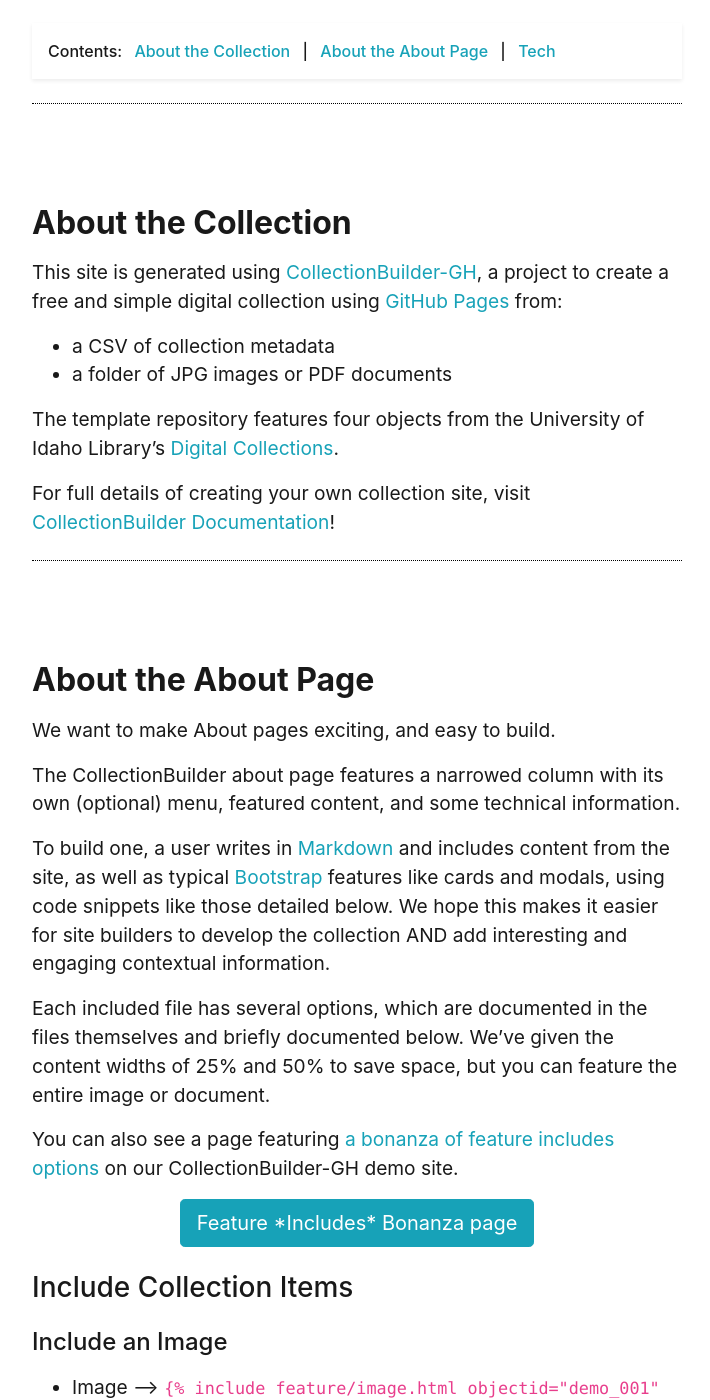
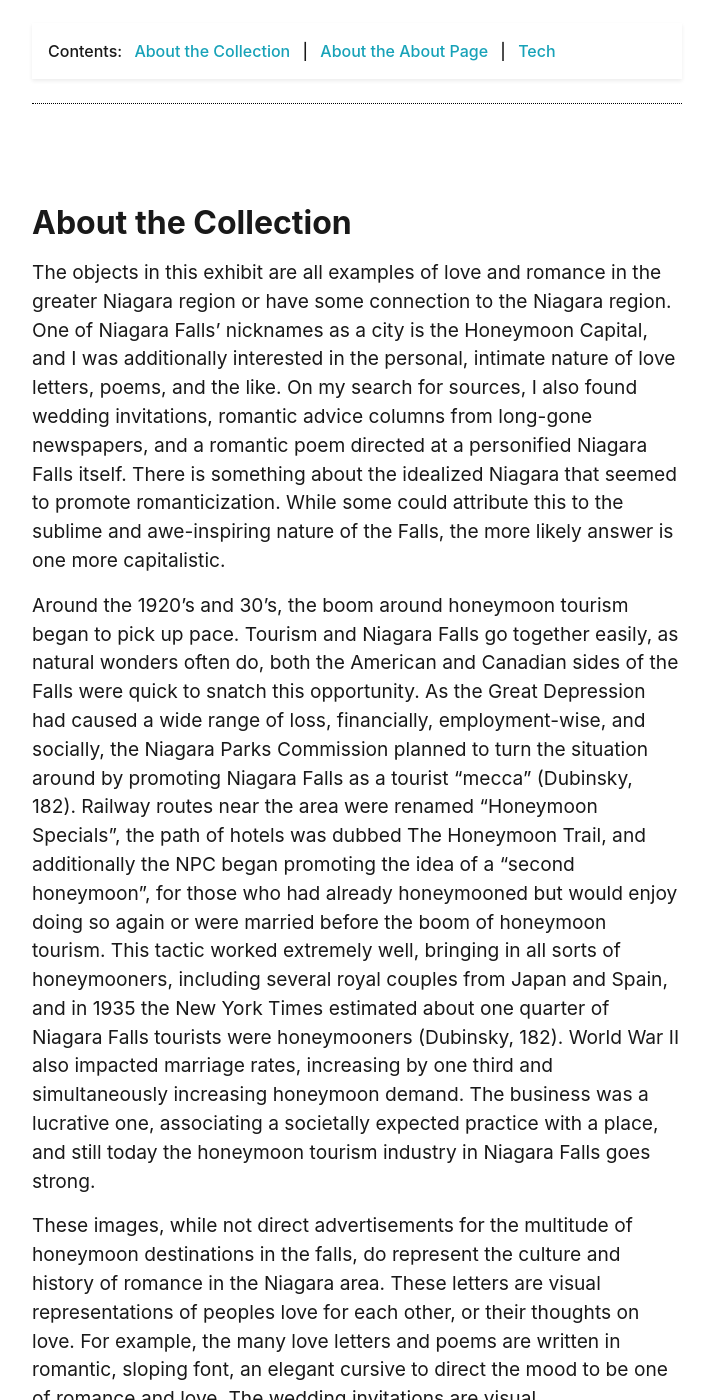
Before and after one commit to mmclean6/honeymooncapital, a Jekyll site: the page built from pages/about.md, in a window 1280 px wide and 1400 px high, scrolled down 469 px. Shown: the whole window, without its empty margins (283-993 px from the left). Built offline with Jekyll 4.4.1, drawn with Linux system fonts in a browser that asks for light colours; some of the changed text lies outside the part shown.

Commit message:
Update about.md

```diff
--- a/pages/about.md
+++ b/pages/about.md
@@ -14,14 +14,28 @@
 
 ## About the Collection
 
-This site is generated using [CollectionBuilder-GH](https://collectionbuilding.github.io/gh/), a project to create a free and simple digital collection using [GitHub Pages](https://pages.github.com/) from:
+The objects in this exhibit are all examples of love and romance in the greater Niagara region or have some connection to the Niagara region. One of Niagara Falls’ nicknames as a city is the Honeymoon Capital, and I was additionally interested in the personal, intimate nature of love letters, poems, and the like. On my search for sources, I also found wedding invitations, romantic advice columns from long-gone newspapers, and a romantic poem directed at a personified Niagara Falls itself. There is something about the idealized Niagara that seemed to promote romanticization. While some could attribute this to the sublime and awe-inspiring nature of the Falls, the more likely answer is one more capitalistic.
 
-- a CSV of collection metadata
-- a folder of JPG images or PDF documents
+Around the 1920’s and 30’s, the boom around honeymoon tourism began to pick up pace. Tourism and Niagara Falls go together easily, as natural wonders often do, both the American and Canadian sides of the Falls were quick to snatch this opportunity. As the Great Depression had caused a wide range of loss, financially, employment-wise, and socially, the Niagara Parks Commission planned to turn the situation around by promoting Niagara Falls as a tourist “mecca” (Dubinsky, 182). Railway routes near the area were renamed “Honeymoon Specials”, the path of hotels was dubbed The Honeymoon Trail, and additionally the NPC began promoting the idea of a “second honeymoon”, for those who had already honeymooned but would enjoy doing so again or were married before the boom of honeymoon tourism. This tactic worked extremely well, bringing in all sorts of honeymooners, including several royal couples from Japan and Spain, and in 1935 the New York Times estimated about one quarter of Niagara Falls tourists were honeymooners (Dubinsky, 182). World War II also impacted marriage rates, increasing by one third and simultaneously increasing honeymoon demand. The business was a lucrative one, associating a societally expected practice with a place, and still today the honeymoon tourism industry in Niagara Falls goes strong.
 
-The template repository features four objects from the University of Idaho Library's [Digital Collections](https://www.lib.uidaho.edu/digital).
+These images, while not direct advertisements for the multitude of honeymoon destinations in the falls, do represent the culture and history of romance in the Niagara area. These letters are visual representations of peoples love for each other, or their thoughts on love. For example, the many love letters and poems are written in romantic, sloping font, an elegant cursive to direct the mood to be one of romance and love. The wedding invitations are visual representations of a union between two people. Additionally, visual culture has long been used to draw in tourism, like the sublime landscapes of the later 19th century. By presenting these images in such a context as describing Niagara as the Honeymoon capital, perhaps it is intriguing the viewer to associate the location with love psychologically, as advertisements focused on newlywed couples present in the city to link the two concepts together as well.
 
-For full details of creating your own collection site, visit [CollectionBuilder Documentation](https://collectionbuilder.github.io/cb-docs/)!
+Whether focused in on the personal romance between two people writing to each other, or the widespread view and association with Niagara Falls, both the cities and the waterfall, with romance both in spirit and personified, it is undeniable that Niagara earned its title as the Honeymoon Capital in its heyday.
 
-<!-- IMPORTANT!!! DELETE this comment and the include below when you are finished editing this page for your collection. The include below introduces about page features. They will show up on your collection's about page until you delete it.  -->
-{% include cb/about_the_about.md %}
+Works Cited
+
+  Buckingham, J.S. Poem Entitled To Niagara.12 August 1838. Brock Archives and Special Collections. Niagara Falls Handbill Collection, 1838-1886, n.d. RG 551
+
+Dubinsky, Karen. The Second Greatest Disappointment Honeymooning and Tourism at Niagara Falls . New Brunswick, NJ: Rutgers University Press, 1999. Print.
+
+Macdonell, John. Love Poem Addressed to Miss Mary Powell. N.D. Brock Archives and Special Collections. Jarvis Family fonds 1789 – 1847, N.D. RG 563.
+
+May, Andrew. Letter to Erectra Morey. 10 November 1850. Brock Archives and Special Collections. May-Morey Papers, 1849-1861, 1905, 1917 RG 79
+
+Reynolds, Eleanore. Letter to Arthur Schmon. 29 April 1919. Brock Archives and Special Collections. Arthur A. Schmon fonds RG 524.
+
+Reynolds, Eleanore. Letter to Arthur Schmon. 16 January 1918. Brock Archives and Special Collections. Arthur A. Schmon fonds RG 524.
+
+Wetherald, Ethelwyn. Advice to an Engaged Girl. 28 May 1888. Brock Archives and Special Collections. Agnes Ethelwyn Wetherald fonds RG 84.
+
+McPherson, Anne.  Wedding Invitations. 1935-1975. Brock Archives and Special Collections. Anne McPherson Family Fonds, 1852-2011 RG 380
```
